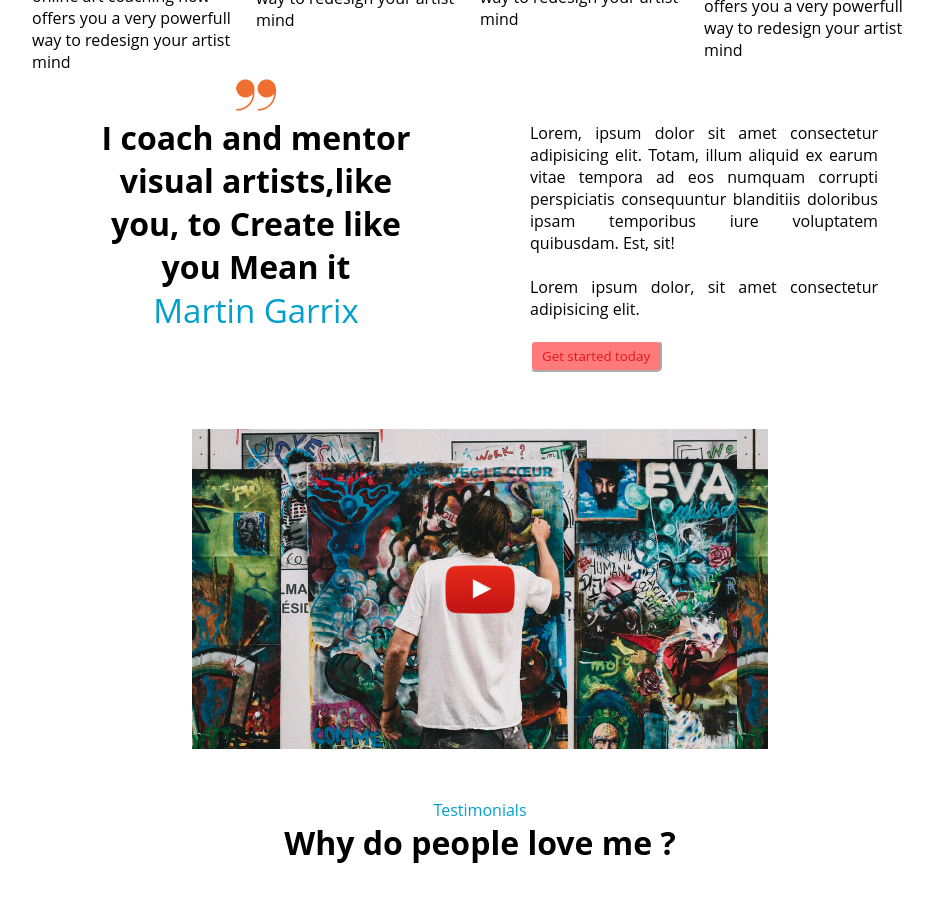
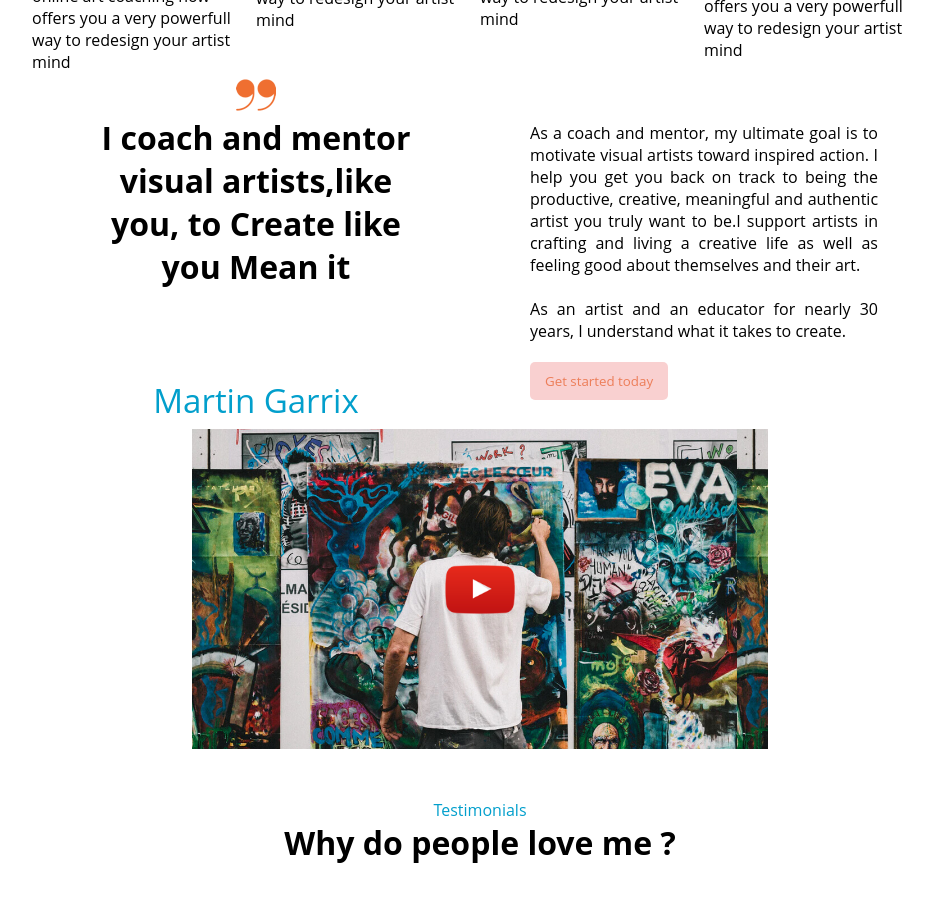
Before and after one commit to ManuelAvanzi/proj-html-vuejs, a Vue app: page / in a window 1280 px wide. Shown: the part 1280-2192 px from the top of the page, without its empty margins (160-1093 px from the left). Built offline with nearby package versions, Linux system fonts and the light colour scheme.

Commit message:
mainB style scss

```diff
--- a/src/components/mainB.vue
+++ b/src/components/mainB.vue
@@ -8,9 +8,9 @@
               <span class="sign light-blue">Martin Garrix</span>
           </div>
           <div class="right-side">
-              <p>Lorem, ipsum dolor sit amet consectetur adipisicing elit. Totam, illum aliquid ex earum vitae tempora ad eos numquam corrupti perspiciatis consequuntur blanditiis doloribus ipsam temporibus iure voluptatem quibusdam. Est, sit!</p>
+              <p>As a coach and mentor, my ultimate goal is to motivate visual artists toward inspired action. I help you get you back on track to being the productive, creative, meaningful and authentic artist you truly want to be.I support artists in crafting and living a creative life as well as feeling good about themselves and their art.</p>
               <br>
-              <p>Lorem ipsum dolor, sit amet consectetur adipisicing elit. </p>
+              <p>As an artist and an educator for nearly 30 years, I understand what it takes to create. </p>
               <button class>Get started today</button>
           </div>
         </div>
@@ -27,47 +27,5 @@ export default {
 
 <style lang="scss" scoped>
 @import '@/style/variables.scss';
-.quote{
-
-        width: 35%;
-
-        margin:0 auto;
-    }
-.container-b{
-    width: 70%;
-    height: 400px;
-
-    margin:0 auto;
-    display: flex;
-
-
-
-    .left-side{
-        padding:50px;
-        width:50%;
-        text-align: center;
-
-        .light-blue{
-
-            font-size: 33px;
-            color:$cerulean;
-
-        }
-    }
-    .right-side{
-        padding:50px;
-        width:50%;
-        margin-top:43px;
-        text-align: justify;
-
-        button{
-            color:rgba(228, 4, 4, 0.836);
-            background-color: rgba(255, 0, 0, 0.521);
-            padding:5px 10px;
-            border-radius:5px;
-            border-color:white;
-            margin-top:20px;
-        }
-    }
-}
+@import '@/style/mainB.scss';
 </style>
--- /dev/null
+++ b/src/style/mainB.scss
@@ -0,0 +1,52 @@
+.quote{
+
+    width: 35%;
+
+    margin:0 auto;
+}
+.container-b{
+width: 70%;
+height: 400px;
+
+margin:0 auto;
+display: flex;
+
+
+
+.left-side{
+    padding:50px;
+    width:50%;
+    text-align: center;
+
+    h1{
+        margin-bottom:90px;
+    }
+    .light-blue{
+
+        font-size: 33px;
+        color:$cerulean;
+    }
+}
+.right-side{
+    padding:50px;
+    width:50%;
+    margin-top:43px;
+    text-align: justify;
+
+    button{
+        color:rgba(233, 99, 50, 0.755);
+        padding:10px 15px;
+        margin-top:20px;
+        background-color: #ee80805f;
+        border:none;
+        border-radius: 5px;
+        border-color:none;
+
+        &:hover {
+
+        background-color:rgba(247, 73, 10, 0.967);
+        color:white;
+    }
+    }
+}
+}
```
